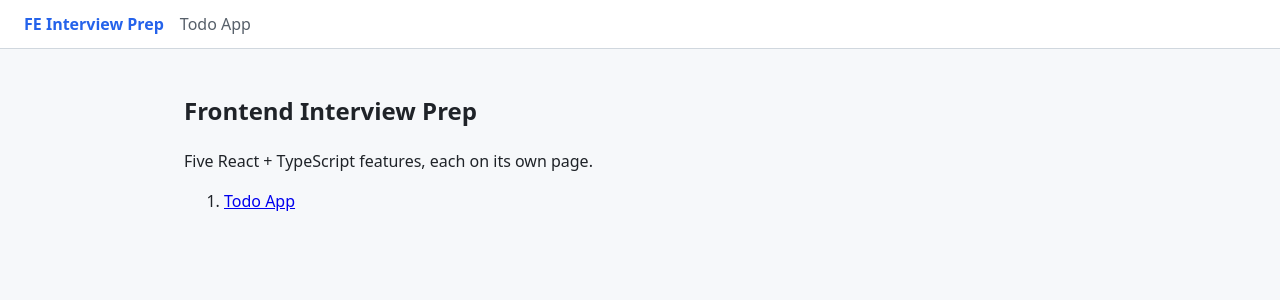
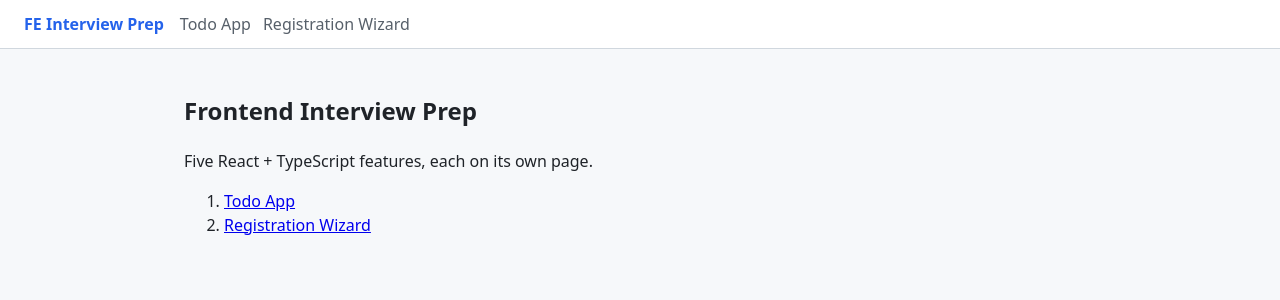
Before and after one commit to Aswathy-A-P/fe-interview-prep, a React (Vite) app: page / in a window 1280 px wide. Shown: the top 300 px of the page. Built offline with nearby package versions, Linux system fonts and the light colour scheme.

Commit message:
Add registration wizard route and nav link

```diff
--- a/src/App.tsx
+++ b/src/App.tsx
@@ -1,5 +1,6 @@
 import { NavLink, Route, Routes } from 'react-router-dom';
 import TodoPage from './features/todo/TodoPage.tsx';
+import WizardPage from './features/wizard/WizardPage.tsx';
 import HomePage from './pages/HomePage.tsx';
 import { questions } from './questions.ts';
 
@@ -22,6 +23,7 @@ function App() {
         <Routes>
           <Route path="/" element={<HomePage />} />
           <Route path="/todo" element={<TodoPage />} />
+          <Route path="/register" element={<WizardPage />} />
           <Route path="*" element={<p>Page not found.</p>} />
         </Routes>
       </main>
--- a/src/questions.ts
+++ b/src/questions.ts
@@ -4,4 +4,7 @@ export interface Question {
   path: string;
 }
 
-export const questions: Question[] = [{ number: 1, title: 'Todo App', path: '/todo' }];
+export const questions: Question[] = [
+  { number: 1, title: 'Todo App', path: '/todo' },
+  { number: 3, title: 'Registration Wizard', path: '/register' },
+];
```
